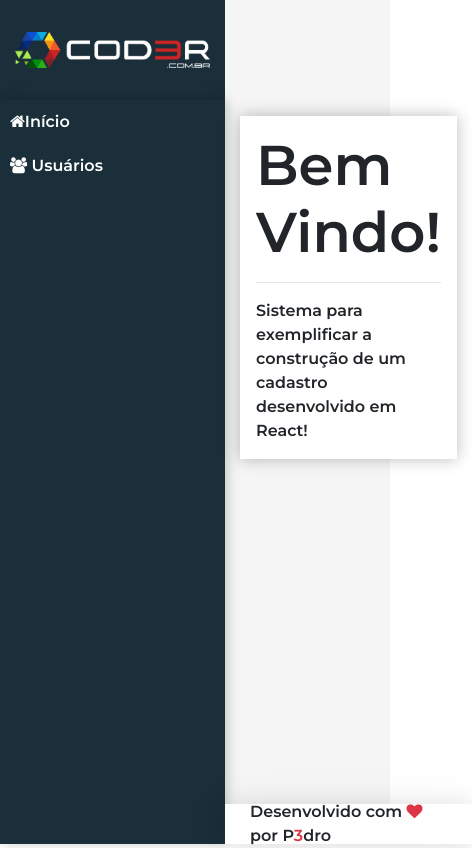
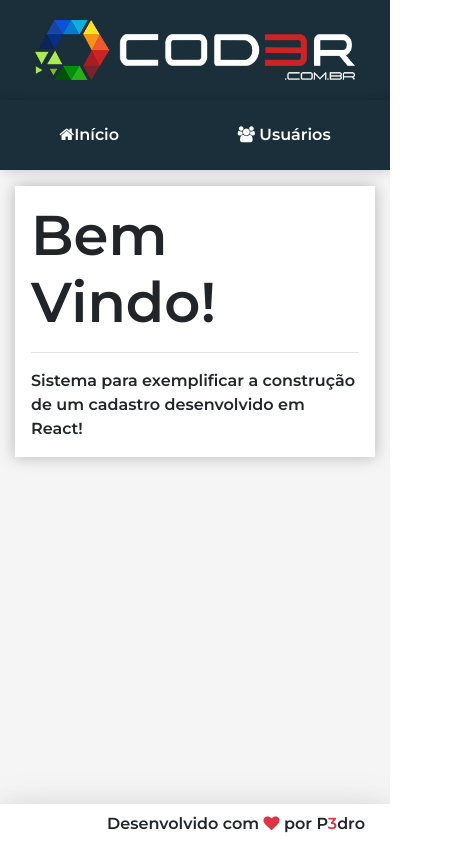
Before and after one commit to pedrofranq96/Projeto-Cadrasto-Usuarios, a React (Create React App) app in the folder frontend/: page / in a window 390 px wide. Shown: the whole page, 472 px wide, since content can reach past the window. Built offline with nearby package versions, Linux system fonts and the light colour scheme.

Commit message:
Etapa 9: adicionando responsividade

```diff
--- a/frontend/src/components/template/Logo.css
+++ b/frontend/src/components/template/Logo.css
@@ -9,3 +9,10 @@
     padding: 0px 15px;
     width: 100%;
 }
+
+
+@media(max-width:576px){
+    aside.logo img {
+        width: 350px;
+    }
+}
--- a/frontend/src/components/template/Nav.css
+++ b/frontend/src/components/template/Nav.css
@@ -17,3 +17,22 @@
 .menu a:hover {
     background: linear-gradient(135deg, #07a7e3 0%, #32dac3 100%);
 }
+
+@media(max-width:768px) {
+    .menu{
+        display: flex;
+        justify-content: flex-start;
+        align-items: center;
+    }
+
+    .menu a {
+        display: inline;
+        padding: 10px;
+        margin: 0px;
+    }
+
+    .menu{
+        height: 100%;
+        justify-content: space-around;
+    }
+}
--- a/frontend/src/main/App.css
+++ b/frontend/src/main/App.css
@@ -3,6 +3,7 @@
 
     --logo-height: 100px;
     --header-height: 100px;
+    --menu-top-height: 70px;
     --aside-width: 225px;
     --footer-height: 40px;
 
@@ -51,3 +52,35 @@
 footer.footer {
     grid-area: footer;
 }
+
+@media(max-width: 768px){
+    .app{
+        grid-template-rows:
+            var(--header-height)
+            var(--menu-top-height)
+            1fr
+            var(--footer-height);
+        grid-template-columns: var(--aside-width) 1fr;
+        grid-template-areas:
+            "logo header"
+            "menu menu"
+            "content content"
+            "footer footer";
+    }
+}
+
+@media(max-width: 576px){
+    .app{
+        grid-template-rows:
+            var(--logo-height)
+            var(--menu-top-height)
+            1fr
+            var(--footer-height);
+        grid-template-columns: 1fr;
+        grid-template-areas:
+            "logo"
+            "menu"
+            "content"
+            "footer";
+    }
+}
```
